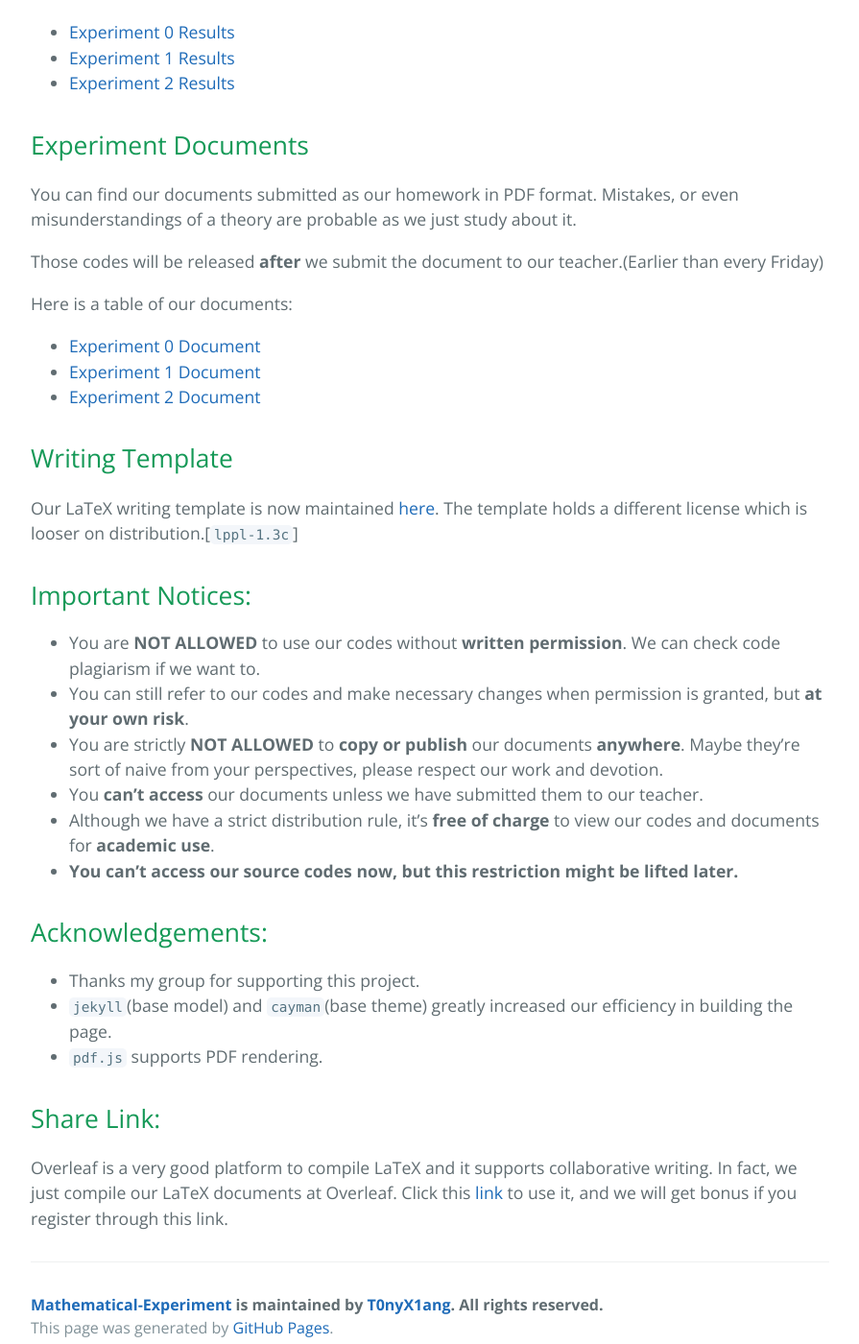
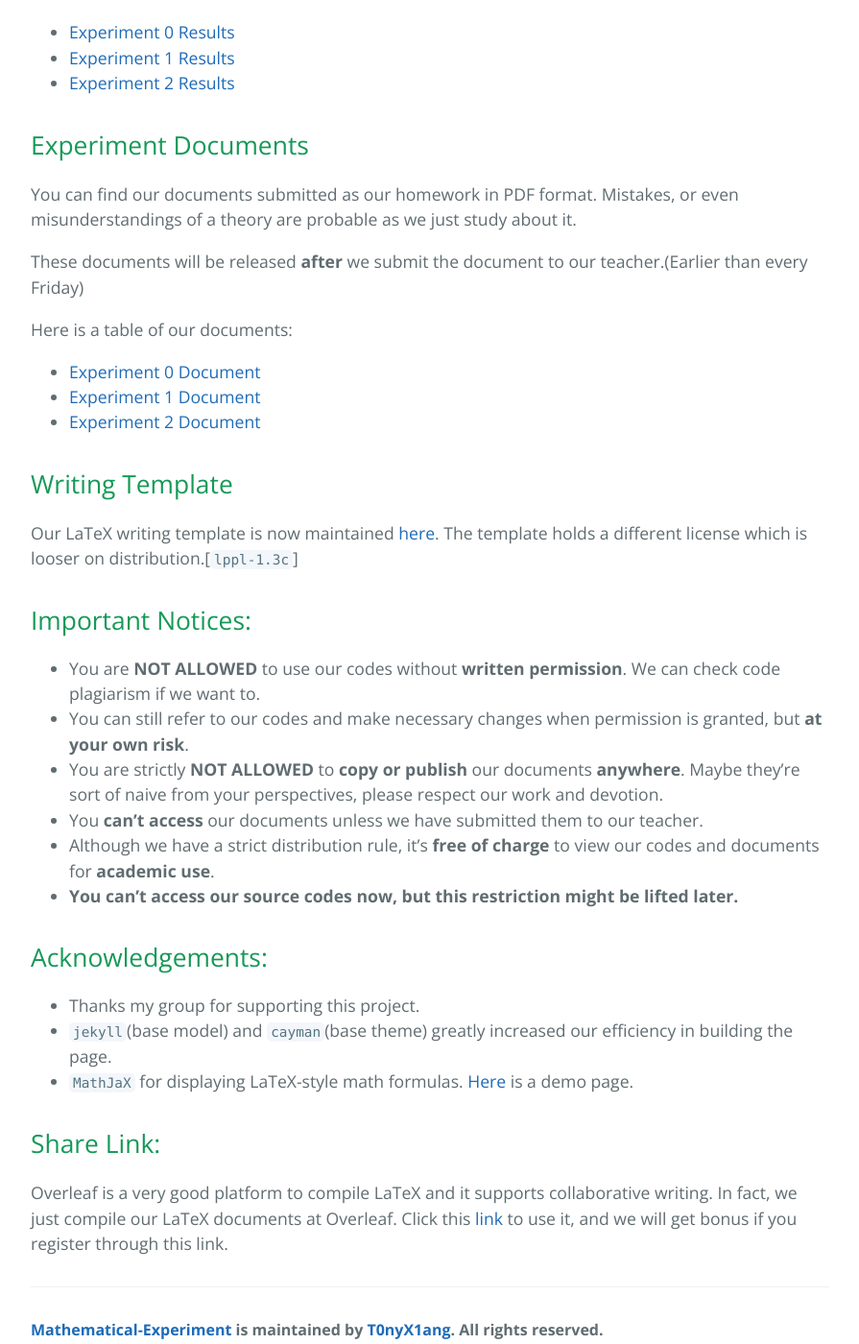
Before and after one commit to T0nyX1ang/Mathematical-Experiment, a Jekyll site: the page built from index.md, in a window 1280 px wide and 1400 px high, scrolled down 1020 px. Shown: the whole window at 96% size, without its empty margins (192-1087 px from the left). Built offline with Jekyll 4.4.1, drawn with Linux system fonts in a browser that asks for light colours; some of the changed text lies outside the part shown.

Commit message:
Update index.md

```diff
--- a/index.md
+++ b/index.md
@@ -20,7 +20,7 @@ You can find our codes to complete the project in this place. However, those cod
 
 You can also find out the results we get from our codes. However, some of the codes won't generate the **full** results as there are *dynamic* results, like a movie.
 
-Those codes will be released **before** we submit the document which is mentioned in the following part.
+These codes will be released **before** we submit the document which is mentioned in the following part.
 
 Here is a table of our results:
 * [Experiment 0 Results](./exp0/experiment0.html)
@@ -30,7 +30,7 @@ Here is a table of our results:
 ## Experiment Documents
 You can find our documents submitted as our homework in PDF format. Mistakes, or even misunderstandings of a theory are probable as we just study about it.
 
-Those codes will be released **after** we submit the document to our teacher.(Earlier than every Friday)
+These documents will be released **after** we submit the document to our teacher.(Earlier than every Friday)
 
 Here is a table of our documents:
 * [Experiment 0 Document](./exp0/exp0.pdf)
@@ -51,7 +51,7 @@ Our LaTeX writing template is now maintained [here](https://github.com/T0nyX1ang
 ## Acknowledgements:
 * Thanks my group for supporting this project.
 * `jekyll`(base model) and `cayman`(base theme) greatly increased our efficiency in building the page.
-* `pdf.js` supports PDF rendering.
+* `MathJaX` for displaying LaTeX-style math formulas. [Here](./test_math.html) is a demo page.
 
 ## Share Link:
 Overleaf is a very good platform to compile LaTeX and it supports collaborative writing. In fact, we just compile our LaTeX documents at Overleaf. Click this [link](https://www.overleaf.com?r=de041c52&rm=d&rs=b) to use it, and we will get bonus if you register through this link.
```
